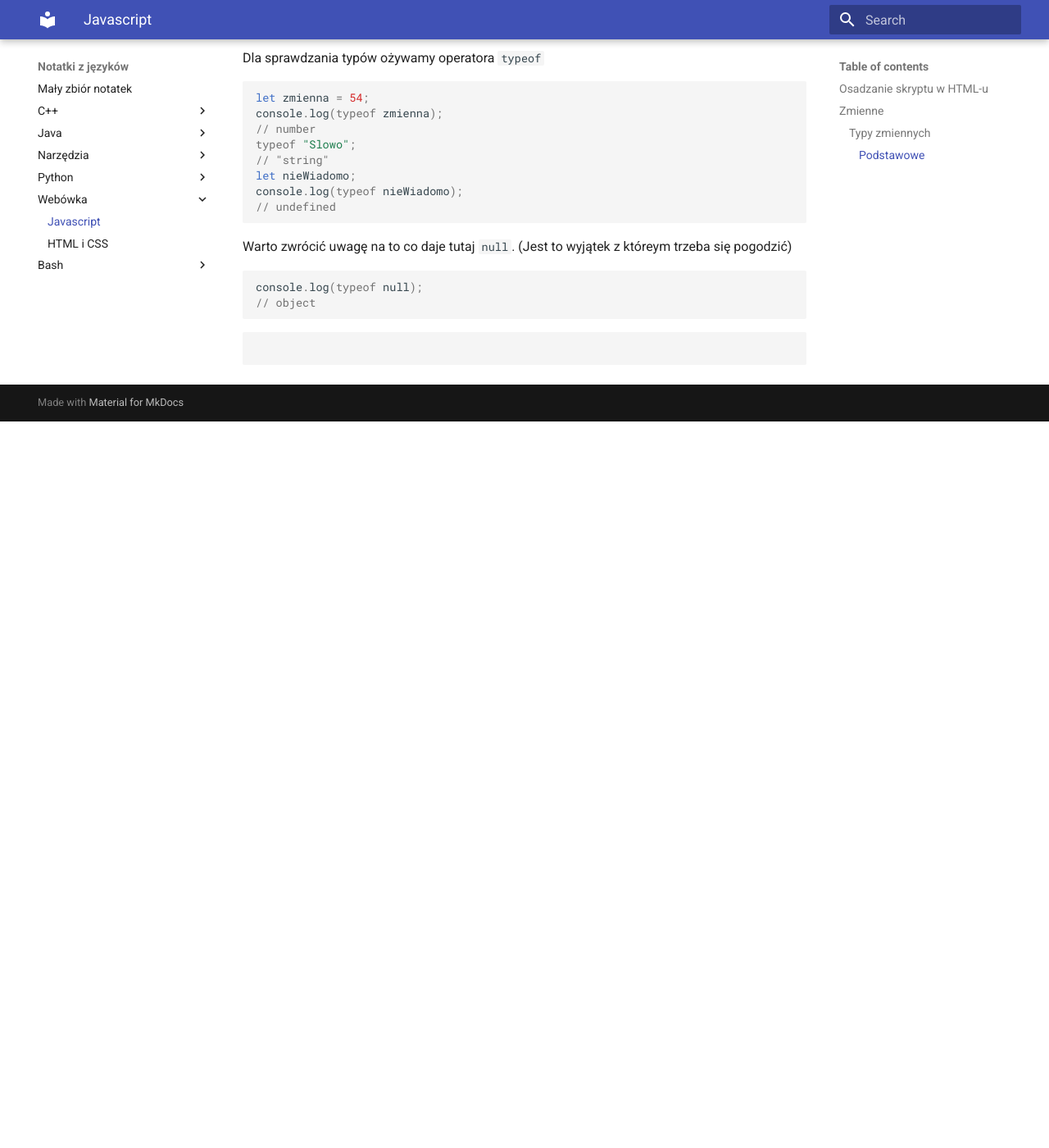
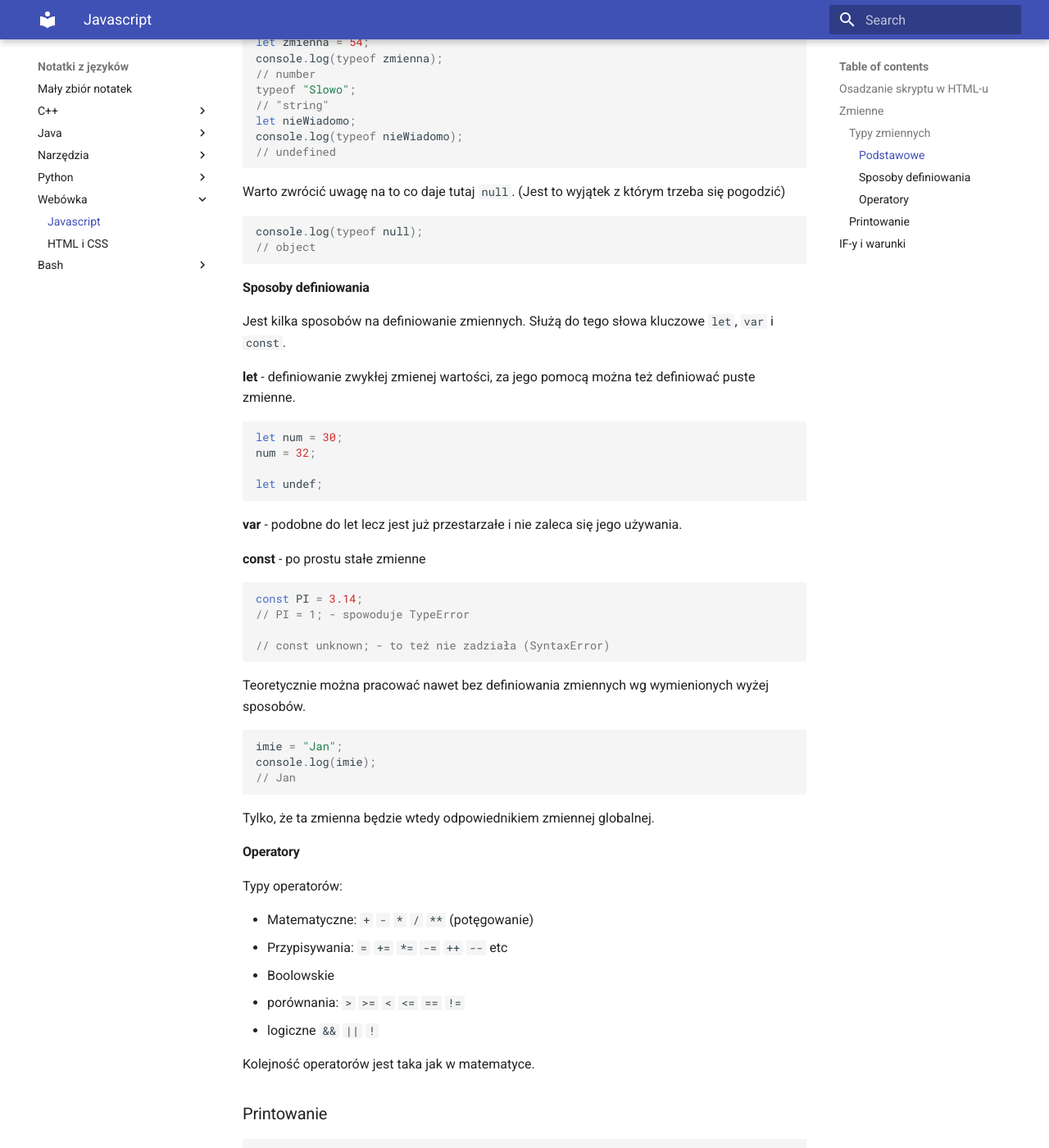
Before and after one commit to pktiuk/notatki_z_jezykow, an MkDocs documentation site: the page built from docs/Webówka/1_javascript_syntax.md, in a window 1280 px wide and 1400 px high, scrolled down 1375 px. Shown: the whole window at 82% size. Built offline with MkDocs 1.6.1 and Material for MkDocs 9.7.7, drawn with Linux system fonts in a browser that asks for light colours; before the commit the page ends 1889 px from its top, so only the background shows below that; some of the changed text lies outside the part shown.

Commit message:
Wiecej zmienych i IFy

````diff
--- a/docs/Webówka/1_javascript_syntax.md
+++ b/docs/Webówka/1_javascript_syntax.md
@@ -20,14 +20,6 @@
 
 ## Zmienne
 
-Do tworzenie zmiennych w JS używamy słowa kluczowego `let`.
-JS nie wymusza niezmienności typów. (zalecanym stylem jest camelCase dla zmiennych)
-
-```js
-let mojaZmienna = 43;
-mojaZmienna = "teraz slowo"
-```
-
 Zmienne nie mogą zaczynać się od liczb, ani nazywać się jak słowa kluczowe w JS (`new` `function` `class` etc)
 
 ```js
@@ -41,6 +33,11 @@
 Warto pamiętać, że JS ma dynamiczne typowanie, czyli nie musimy definiować typów zmiennych, ponieważ to jest sprawdzane dynamicznie w trakcie pracy.
 Poza tym możemy nadpisywać zmienne innymi typami.
 
+```js
+let mojaZmienna = 43;
+mojaZmienna = "teraz slowo"
+```
+
 Zalecane formatowanie dla zmiennych to `camelCase`.
 
 #### Podstawowe
@@ -49,7 +46,7 @@
 //Number - zawsze zmiennoprzecinkowa (także dla całkowitych)
 let wiek = 22;
 
-//String
+//String - wartpamiętać, że można je definiować na 3 sposoby "", '' i ``
 let imie = "Marian";
 
 // Boolean
@@ -78,13 +75,119 @@
 // undefined
 ```
 
-Warto zwrócić uwagę na to co daje tutaj `null`. (Jest to wyjątek z któreym trzeba się pogodzić)
+Warto zwrócić uwagę na to co daje tutaj `null`. (Jest to wyjątek z którym trzeba się pogodzić)
 
 ```js
 console.log(typeof null);
 // object
 ```
 
+#### Sposoby definiowania
+
+Jest kilka sposobów na definiowanie zmiennych. Służą do tego słowa kluczowe `let`, `var` i `const`.
+
+**let** - definiowanie zwykłej zmienej wartości, za jego pomocą można też definiować puste zmienne.
+
+```js
+let num = 30;
+num = 32;
+
+let undef;
+```
+
+**var** - podobne do let lecz jest już przestarzałe i nie zaleca się jego używania.
+
+**const** - po prostu stałe zmienne
+
+```js
+const PI = 3.14;
+// PI = 1; - spowoduje TypeError
+
+// const unknown; - to też nie zadziała (SyntaxError)
+```
+
+Teoretycznie można pracować nawet bez definiowania zmiennych wg wymienionych wyżej sposobów.
+
+```js
+imie = "Jan";
+console.log(imie);
+// Jan
+```
+
+Tylko, że ta zmienna będzie wtedy odpowiednikiem zmiennej globalnej.
+
+#### Operatory
+
+Typy operatorów:
+
+- Matematyczne: `+` `-` `*` `/` `**` (potęgowanie)
+- Przypisywania: `=` `+=` `*=` `-=` `++` `--` etc
+- Boolowskie
+  - porównania: `>` `>=` `<` `<=` `==` `!=`
+  - logiczne `&&` `||` `!`
+
+Kolejność operatorów jest taka jak w matematyce.
+
+### Printowanie
+
+```js
+// aby wypisać wiadomośc można klasycznie połączyć stringi
+const wiek = 10;
+const wiadomosc = "Hej, mam " + wiek + "lat";
+console.log(wiadomosc);
+
+// Ale można to zrobić wygodniej warto pamiętać, że robimy to w ``, a nie w ''
+const wiadomosc2 = `Hej, mam ${wiek} lat`;
+console.log(wiadomosc2);
+```
+
+Ogólnie to obecnie ten drugi sposób definiowania jest wygodniejszy
+
+```js
+console.log('Wiele\n\
+linii w kodzie');
+
+//VS
+
+console.log(`Wiele
+linii w kodzie`);
+```
+
+## IF-y i warunki
+
+Syntax warunków jest zbliżony do C++
+
+```js
+const wiek = 44;
+
+if (wiek >= 18)
+{
+    console.log("Pełnoletni");
+}else
+{
+    console.log("Niepełnoletni");
+}
+
+if (true)
+      console.log("Nie");
+else
+      console.log("Tak");
+```
+
+Mamy też tu switcha
+
+```js
+switch (key) {
+      case value:
+
+            break;
+
+      default:
+            break;
+}
+```
+
+
 
 ```js
 
````
